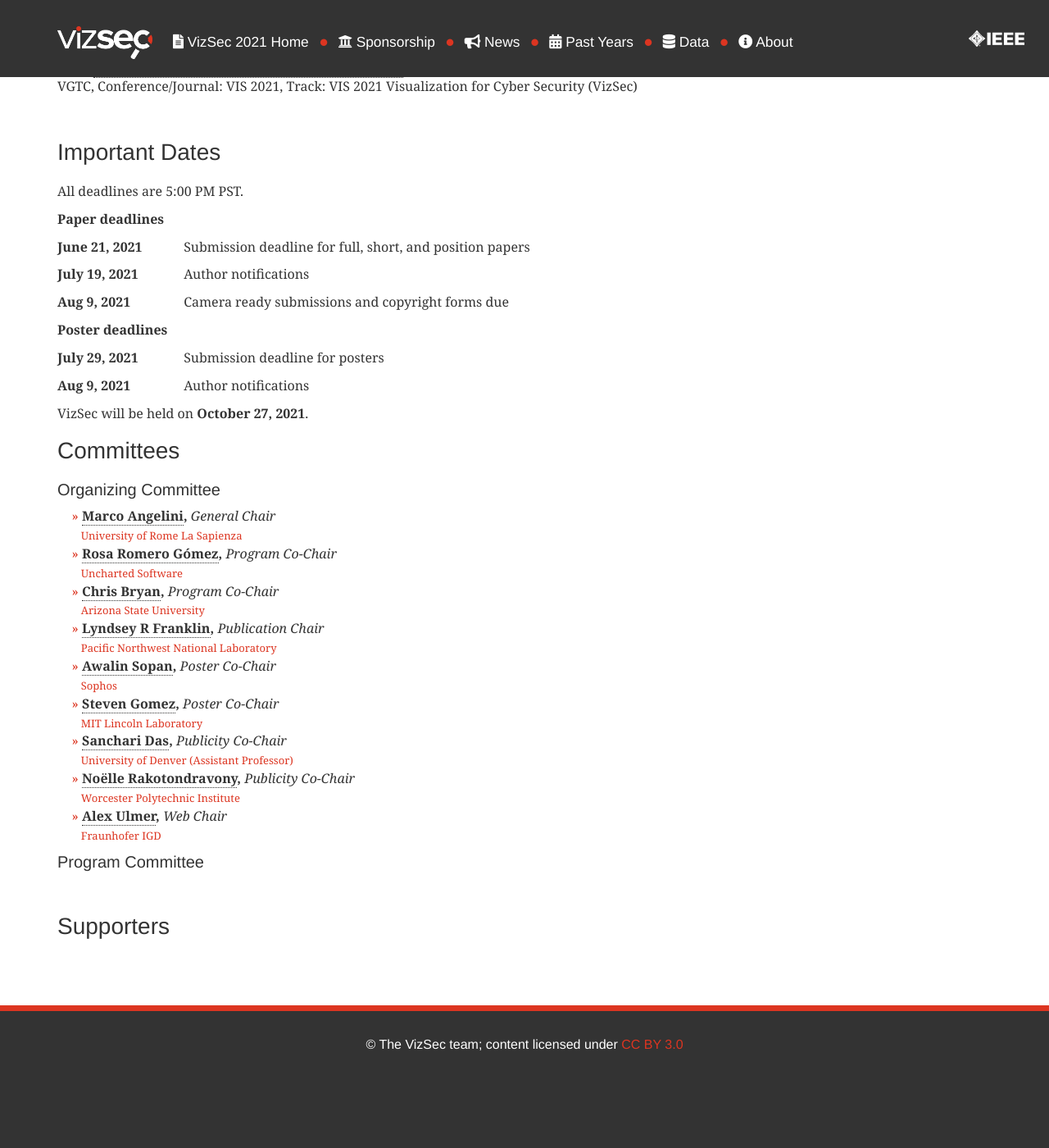
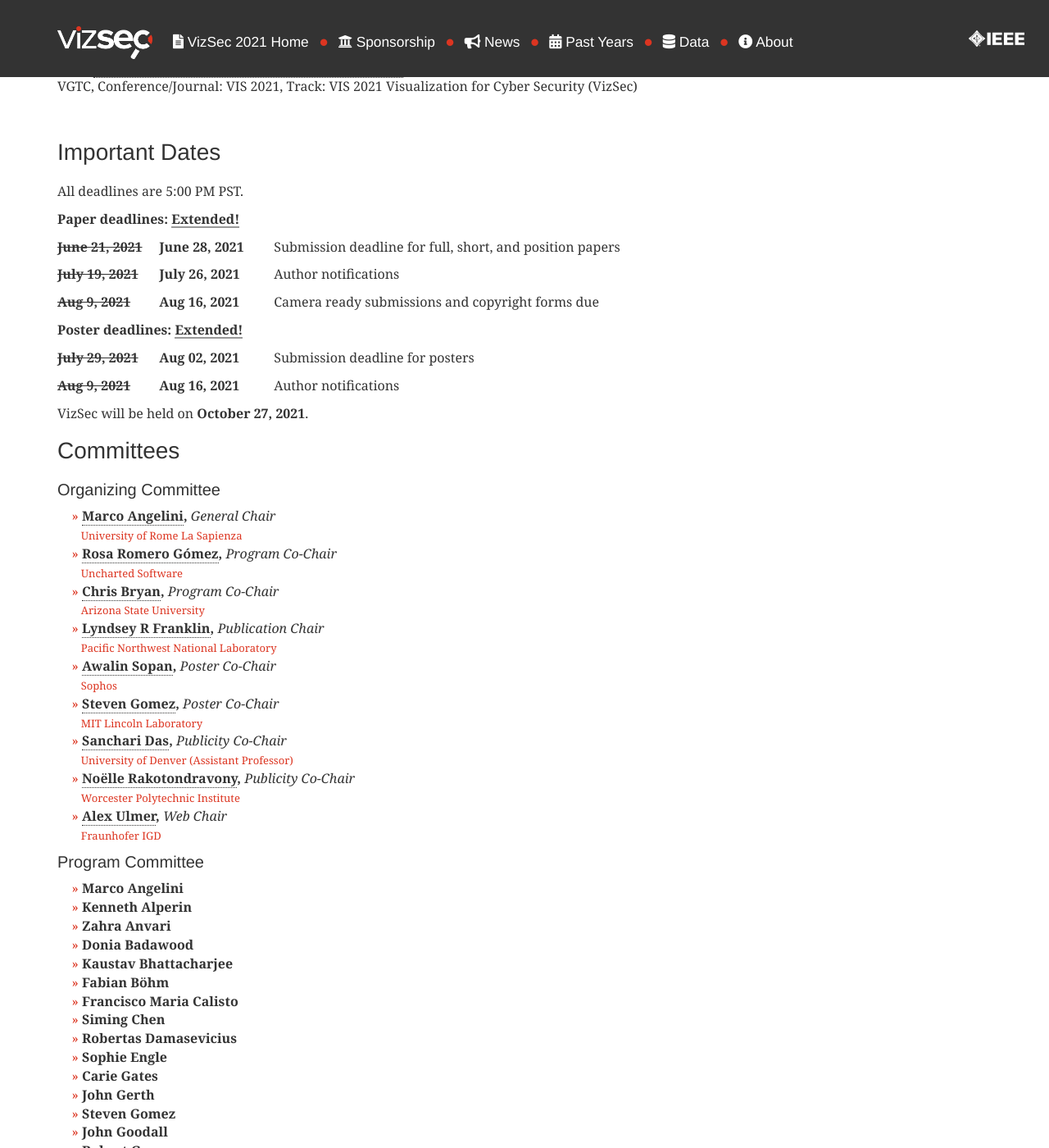
Before and after one commit to vizsec/vizsec.github.io, a Jekyll site: the page built from vizsec2021/index.html, in a window 1280 px wide and 1400 px high, scrolled down 3204 px. Shown: the whole window at 82% size. Built offline with Jekyll 4.4.1, drawn with Linux system fonts in a browser that asks for light colours; nearby versions of some CDN libraries; before the commit the page ends 4520 px from its top, so only the background shows below that; some of the changed text lies outside the part shown.

Commit message:
update deadlines, add program committee names

```diff
--- a/_data/y2021-program_committee.yml
+++ b/_data/y2021-program_committee.yml
@@ -0,0 +1,110 @@
+- name: Marco Angelini
+  affiliation:
+
+- name: Kenneth Alperin
+  affiliation:
+
+- name: Zahra Anvari
+  affiliation:
+
+- name: Donia Badawood
+  affiliation:
+
+- name: Kaustav Bhattacharjee
+  affiliation:
+
+- name: Fabian Böhm
+  affiliation:
+
+- name: Francisco Maria Calisto
+  affiliation:
+
+- name: Siming Chen
+  affiliation:
+
+- name: Robertas Damasevicius
+  affiliation:
+
+- name: Sophie Engle
+  affiliation:
+
+- name: Carie Gates
+  affiliation:
+
+- name: John Gerth
+  affiliation:
+
+- name: Steven Gomez
+  affiliation:
+
+- name: John Goodall
+  affiliation:
+
+- name: Robert Gove
+  affiliation:
+
+- name: Denis Gracanin
+  affiliation:
+
+- name: Lane Harrison
+  affiliation:
+
+- name: Benjamin Karer
+  affiliation:
+
+- name: Jörn Kohlhammer
+  affiliation:
+
+- name: Adarsh Kyadige
+  affiliation:
+
+- name: Phil Legg
+  affiliation:
+
+- name: Laetitia Leichtnam
+  affiliation:
+
+- name: Frédéric Majorczyk
+  affiliation:
+
+- name: Raffael Marty
+  affiliation:
+
+- name: Christos Mousas
+  affiliation:
+
+- name: Minh Nguyen
+  affiliation:
+
+- name: Radek Oslejsek
+  affiliation:
+
+- name: Rajkumar P.V.
+  affiliation:
+
+- name: Dipakkumar Pravin
+  affiliation:
+
+- name: Noëlle Rakotondravony
+  affiliation:
+
+- name: Rosa Romero-Gómez
+  affiliation:
+
+- name: Dennis Ross
+  affiliation:
+
+- name: Awalin Sopan
+  affiliation:
+
+- name: Diane Staheli
+  affiliation:
+
+- name: David Trimm
+  affiliation:
+
+- name: Xumeng Wang
+  affiliation:
+
+- name: Ying Zhu
+  affiliation:
--- a/_sass/_base.scss
+++ b/_sass/_base.scss
@@ -456,3 +456,29 @@ div.session-title {
   width: 80%;
   float: left
 }
+
+.underline {
+  text-decoration: none;
+  position: relative;
+}
+
+.underline:after {
+  position: absolute;
+  content: '';
+  height: 2px;
+  bottom: 0;
+
+  margin: 0 auto;
+  left: 0;
+  right: 0;
+  width: 100%;
+  background: black;
+
+  animation: blinker 1s linear infinite;
+}
+
+@keyframes blinker {
+  50% {
+    opacity: 0;
+  }
+}
--- a/vizsec2021/index.html
+++ b/vizsec2021/index.html
@@ -152,13 +152,18 @@
 <div>
     <h3>Important Dates</h3>
     <p>All deadlines are 5:00 PM PST.</p>
-    <p><strong>Paper deadlines</strong></p>
-    <p><strong><span style="display: inline-block; width: 150px">June 21, 2021</span></strong>	Submission deadline for full, short, and position papers</p>
-    <p><strong><span style="display: inline-block; width: 150px">July 19, 2021</span></strong>	Author notifications</p>
-    <p><strong><span style="display: inline-block; width: 150px">Aug 9, 2021</span></strong>	Camera ready submissions and copyright forms due</p>
-    <p><strong>Poster deadlines</strong></p>
-    <p><strong><span style="display: inline-block; width: 150px">July 29, 2021</span></strong>	Submission deadline for posters</p>
-    <p><strong><span style="display: inline-block; width: 150px">Aug 9, 2021</span></strong>	Author notifications</p>
+    <p><strong>Paper deadlines:</strong> <span class="underline" style="font-weight: bold">Extended!</span></p>
+    <p><strong><span style="display: inline-block; width: 120px; text-decoration: line-through">June 21, 2021</span></strong>
+        <strong><span style="display: inline-block; width: 140px;">June 28, 2021</span></strong>Submission deadline for full, short, and position papers</p>
+    <p><strong><span style="display: inline-block; width: 120px; text-decoration: line-through">July 19, 2021</span></strong>
+        <strong><span style="display: inline-block; width: 140px;">July 26, 2021</span></strong>Author notifications</p>
+    <p><strong><span style="display: inline-block; width: 120px; text-decoration: line-through">Aug 9, 2021</span></strong>
+        <strong><span style="display: inline-block; width: 140px;">Aug 16, 2021</span></strong>Camera ready submissions and copyright forms due</p>
+    <p><strong>Poster deadlines:</strong> <span class="underline" style="font-weight: bold">Extended!</span></p>
+    <p><strong><span style="display: inline-block; width: 120px; text-decoration: line-through">July 29, 2021</span></strong>
+        <strong><span style="display: inline-block; width: 140px;">Aug 02, 2021</span></strong>Submission deadline for posters</p>
+    <p><strong><span style="display: inline-block; width: 120px; text-decoration: line-through">Aug 9, 2021</span></strong>
+        <strong><span style="display: inline-block; width: 140px;">Aug 16, 2021</span></strong>Author notifications</p>
     <p>VizSec will be held on <strong>October 27, 2021</strong>.</p>
 </div>
 
```
Also changed, not shown: _posts/2021-04-12-CFP.md (+12 -7 lines).
